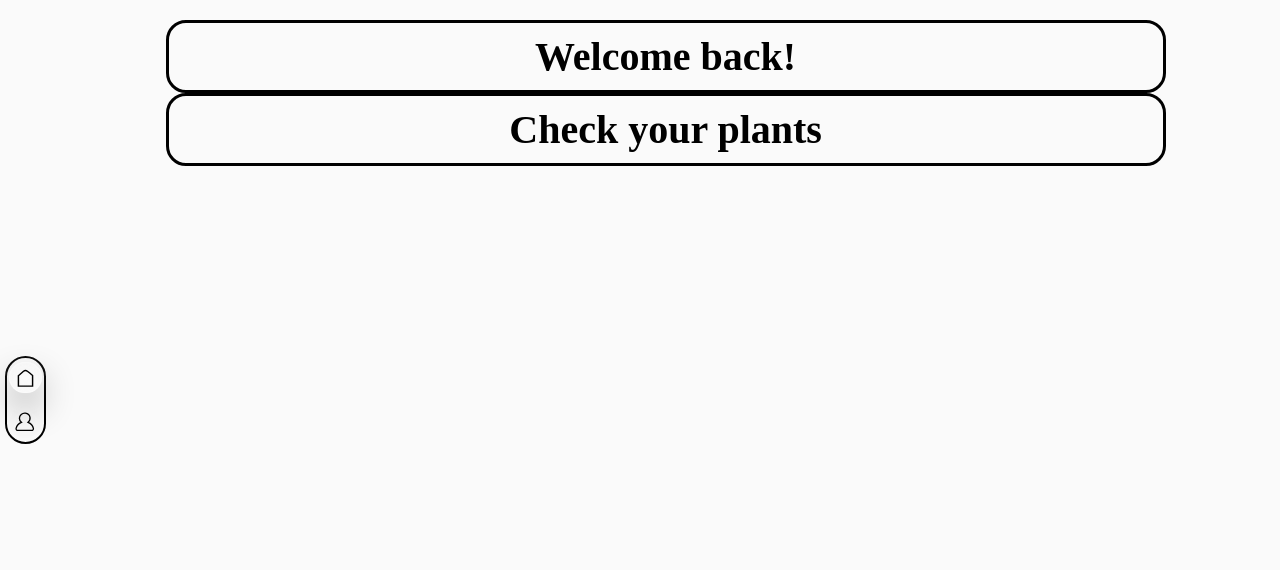
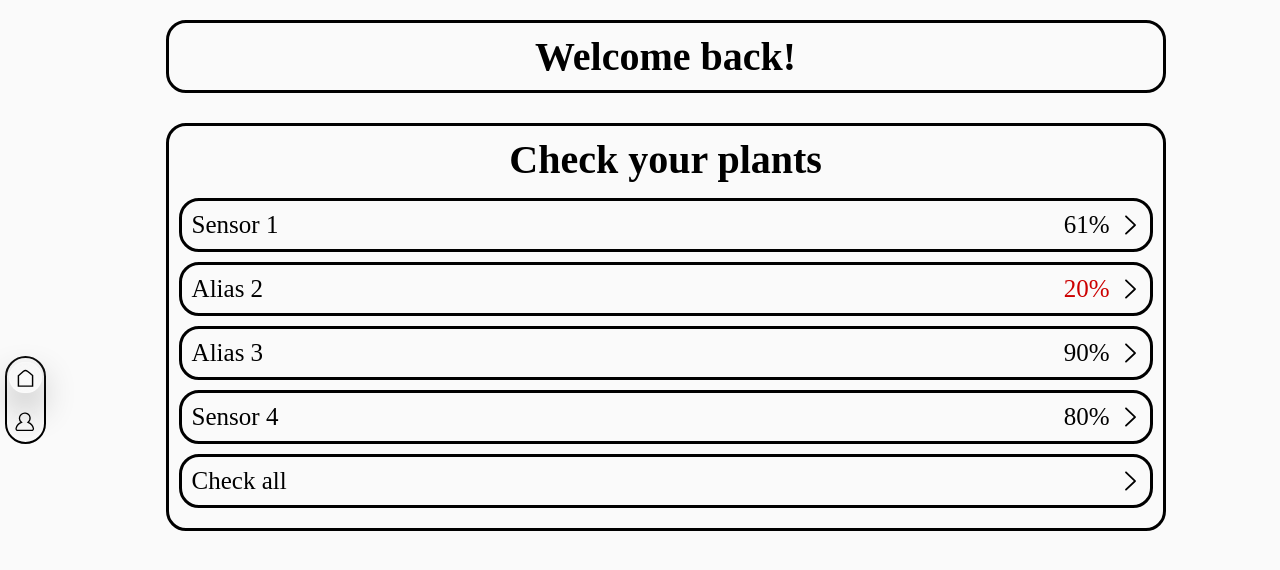
Before and after one commit to marcosrica/root-pulse, a Vue app in the folder frontend/: page /home in a window 1280 px wide. Shown: the top 570 px of the page. Built offline with nearby package versions, Linux system fonts and the light colour scheme; no server answers; the HTML template or start-up script is replaced by a standard one.

Commit message:
Created basic Home page

```diff
--- a/frontend/src/views/Home.vue
+++ b/frontend/src/views/Home.vue
@@ -2,21 +2,48 @@
     import BasePage from '@/components/BasePage.vue';
     import BaseDiv from '@/components/BaseDiv.vue';
     import { useI18n } from '@/locales/i18n';
-    import apiClient, { ApiError } from '@/Utilities/MakePetition';
+    import type { SensorInfo } from '@/Utilities/types/SensorInfo';
 
     //Library for easy translation features
     const { t } = useI18n();
+
+    // Owned sensors
+    // TODO: Create an API endpoint and connect to db
+    let sensors: SensorInfo[] = [
+        {name:"Sensor 1", alias: "", lastMeasure: 61, minAlert: 30, lastConnection: new Date('December 17, 2021 04:28:00')},
+        {name:"Sensor 2", alias: "Alias 2", lastMeasure: 20, minAlert: 30, lastConnection: new Date(2021, 11, 17)},
+        {name:"Sensor 3", alias: "Alias 3", lastMeasure: 90, minAlert: 30, lastConnection: new Date(2026, 12, 31)},
+        {name:"Sensor 4", alias: "", lastMeasure: 80, minAlert: 30, lastConnection: new Date(2021, 11, 17, 4, 28, 0)},
+    ]
 </script>
 
 <template>
     <BasePage location="home">
-        <BaseDiv>
+        <BaseDiv class="headerDiv">
             <h1 class="marginless headerText"> {{t("home.welcomeBack")}} </h1>
         </BaseDiv>
 
         <BaseDiv>
-            <h1 class="marginless headerText"> {{t("home.checkSensors")}} </h1>
+            <h1 class="marginless headerText sensorsText"> {{t("home.checkSensors")}} </h1>
 
+            <BaseDiv v-for="sensor in sensors" class="sensorDiv">
+                <div class="sensorDivUsableSpace">
+                    <p class="marginless sensorNameText" v-if="sensor.alias != ''"> {{sensor.alias}} </p>
+                    <p class="marginless sensorNameText" v-else> {{sensor.name}} </p>
+
+                    <p :class="['marginless', 'sensorNameText', (sensor.lastMeasure <= sensor.minAlert) ? 'notOkText' : '']"> {{sensor.lastMeasure}}% </p>
+                </div>
+                <div class="sensorDivArrow">
+                </div>
+            </BaseDiv>
+
+            <BaseDiv class="sensorDiv">
+                <div class="sensorDivUsableSpace">
+                    <p class="marginless sensorNameText"> {{t("home.checkAll")}} </p>
+                </div>
+                <div class="sensorDivArrow">
+                </div>
+            </BaseDiv>
         </BaseDiv>
     </BasePage>
 </template>
@@ -30,4 +57,58 @@
         font-size: 40px;
         text-align: center;
     }
+
+    .headerDiv {
+        margin-bottom: 30px;
+    }
+
+    .rightArrow {
+        background-color: var(--menu-icon-color);
+        height: 90%;
+        aspect-ratio: 1;
+
+        mask-image: url('/icons/RightArrow.svg');
+        mask-size: contain;
+    }
+
+    .sensorDivArrow {
+        height: 20px;
+        aspect-ratio: 1;
+        background-color: var(--div-border);
+        mask-image: url('/icons/RightArrow.svg');
+        mask-size: contain;
+    }
+
+    .sensorsText {
+        margin-bottom: 15px;
+    }
+
+    .sensorDiv {
+        margin-bottom: 10px;
+        cursor: pointer;
+
+        display: flex;
+        flex-direction: row;
+        justify-content: space-between;
+        align-items: center;
+    }
+
+    .sensorDivUsableSpace {
+        height: auto;
+        flex: 1;
+        margin-right: 10px;
+        color: var(--menu-icon-color);
+
+        display: flex;
+        flex-direction: row;
+        justify-content: space-between;
+    }
+
+    .notOkText {
+        color: var(--btn-danger-active);
+    }
+
+    .sensorNameText {
+        font-size: 25px;
+    }
 </style>
```
